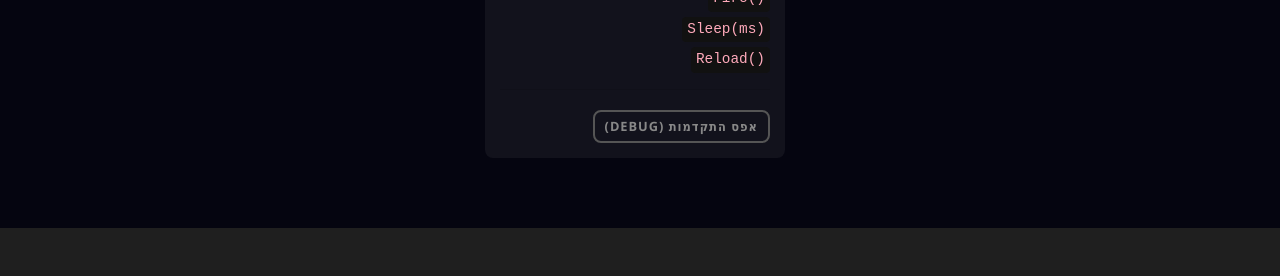
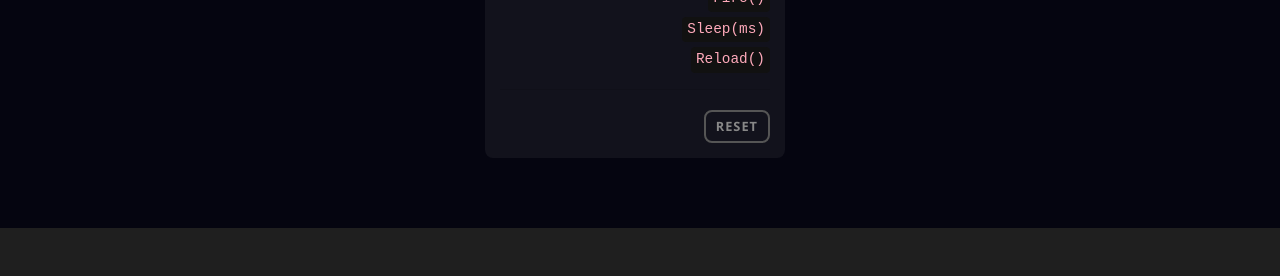
Before and after one commit to 3strategy/BeautifulYesodot, a Jekyll site: the page built from cs/Chapter5codetrooper.md, in a window 1280 px wide and 1400 px high, scrolled down 223 px. Shown: the part 972-1248 px from the top of the window. Built offline with Jekyll 4.4.1, drawn with Linux system fonts in a browser that asks for light colours; nearby versions of some CDN libraries; comment, search, counter and statistics services are not loaded.

Commit message:
If starting to work

```diff
--- a/cs/Chapter5codetrooper.md
+++ b/cs/Chapter5codetrooper.md
@@ -347,6 +347,10 @@
       font-size: 2rem;
       color: #fff;
       text-shadow: 0 0 10px #000;
+  }
+
+  .text-neon-green {
+      color: var(--neon-green) !important;
   }
 
   .level-indicator {
@@ -1001,10 +1005,18 @@
              <div className="doc-item"><span className="code-snippet">Fire()</span></div>
              <div className="doc-item"><span className="code-snippet">Sleep(ms)</span></div>
              <div className="doc-item"><span className="code-snippet">Reload()</span></div>
+
+             {isIfUnlocked && (
+                 <>
+                    <div className="doc-item"><span className="code-snippet text-neon-green">(...) if</span></div>
+                    <div className="doc-item"><span className="code-snippet text-neon-green">IsPlaneAbove()</span></div>
+                 </>
+             )}
+
              <hr className="doc-separator" />
              <div className="debug-section">
                  <button className="neon-btn debug-btn" onClick={resetProgress}>
-                    אפס התקדמות (Debug)
+                    Reset
                  </button>
              </div>
            </div>
```
